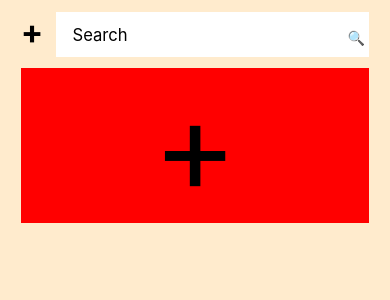
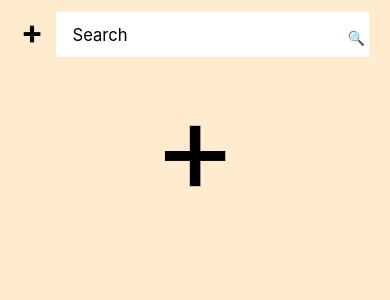
Before and after one commit to lulu70/better-shopping-list, a React Native app: screen / in a window 390 px wide. Shown: the top 300 px of the page. Built offline with nearby package versions, Linux system fonts and the light colour scheme.

Commit message:
fixed styling of list

```diff
--- a/src/components/List.tsx
+++ b/src/components/List.tsx
@@ -44,7 +44,6 @@ const styles = StyleSheet.create({
   },
   addButton: {
     height: '100%',
-    backgroundColor: 'red',
     minHeight: verticalScale(theme.spacing.spacing_40),
     justifyContent: 'center',
   },
```
